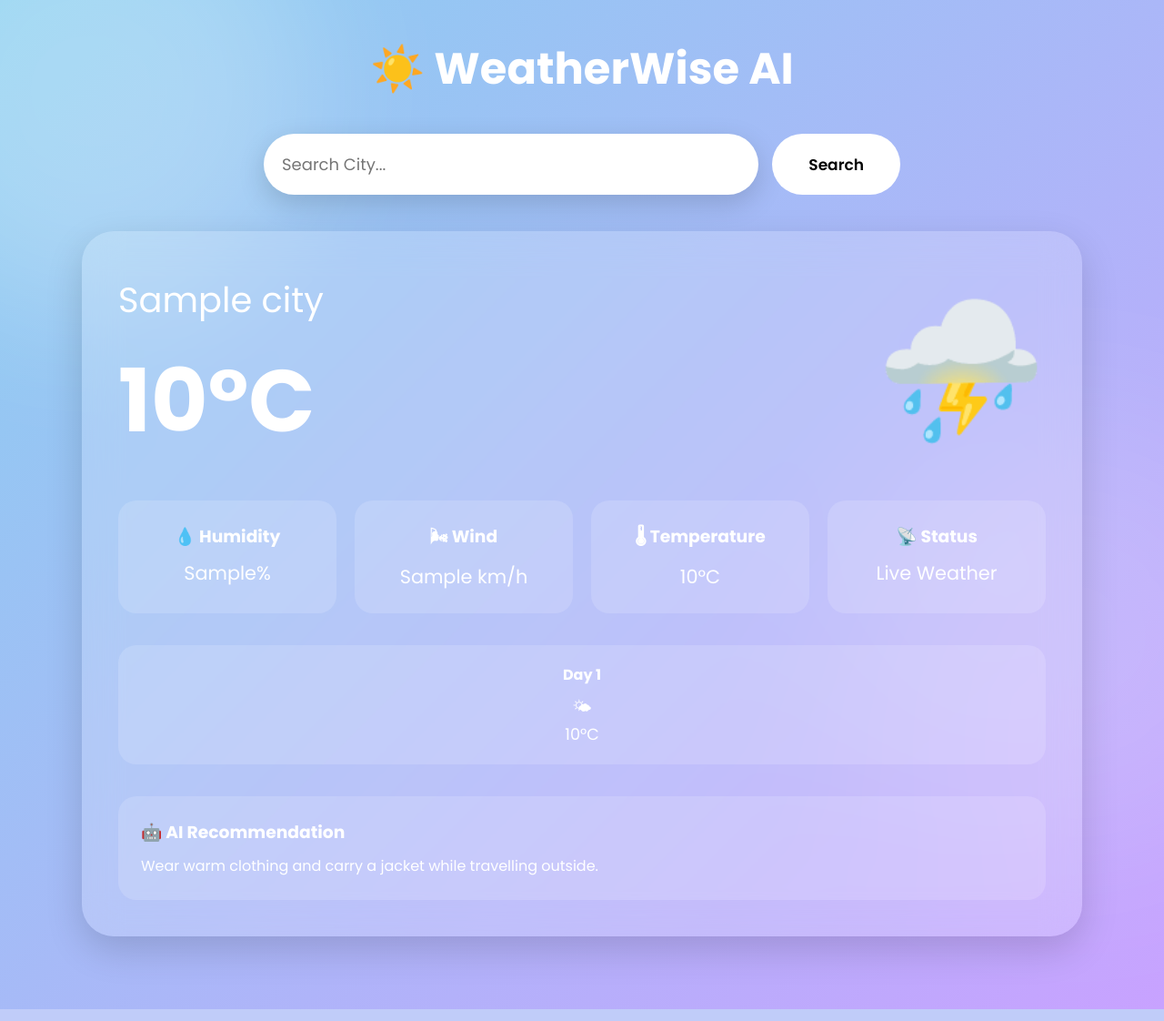
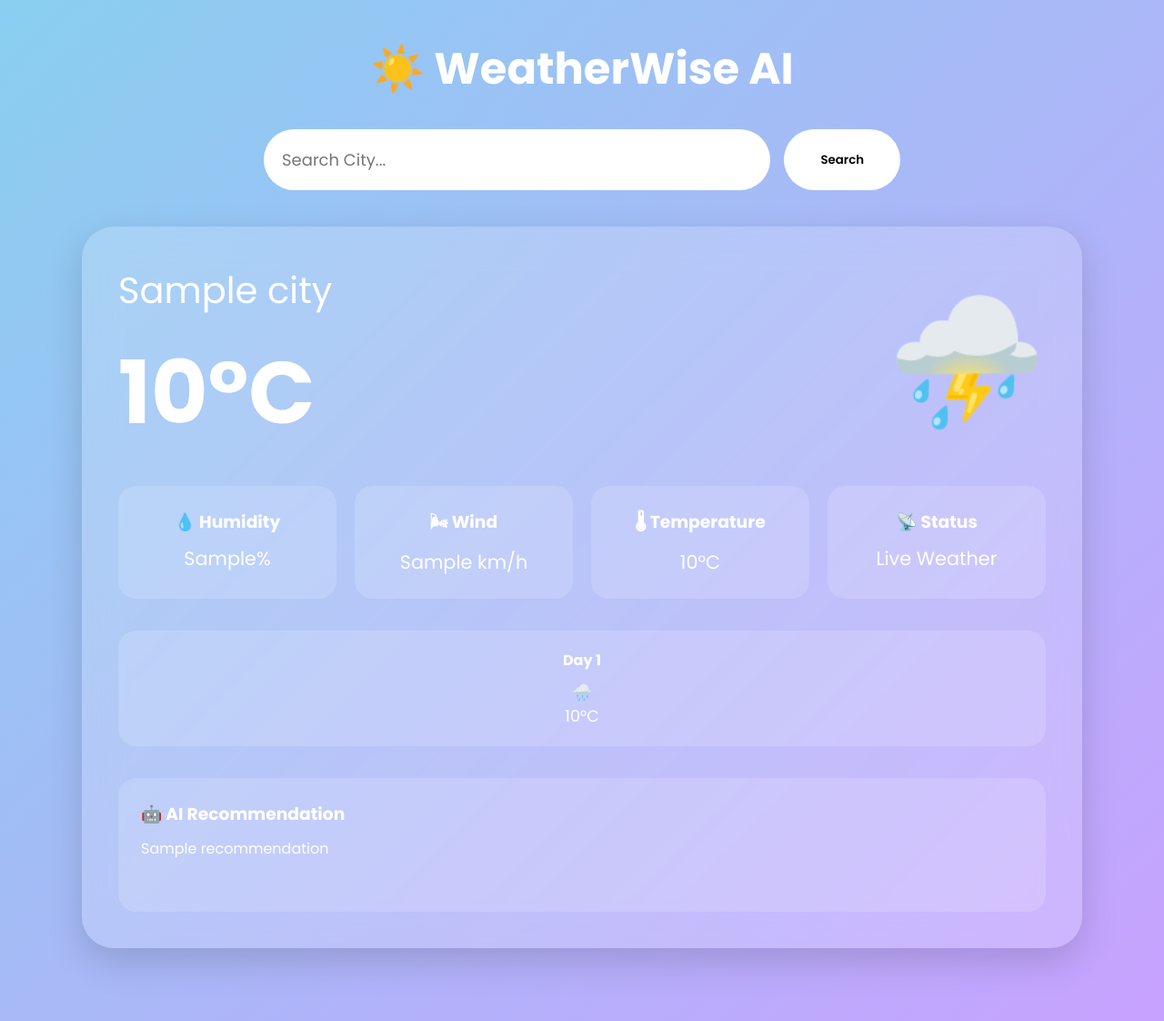
Before and after one commit to tresafernandod2024-ctrl/weather-application, a Django app: template frontend/weather/templates/index.html in a window 1280 px wide. Shown: the whole page at 91% size. Run offline with Django 5.2, Linux system fonts and the light colour scheme; the template is opened without the code that fills it: most values are stand-ins (such as "Sample title", 1, 10 or a date in 2020).

Commit message:
Added Lyzr AI integration and weather recommendations

```diff
--- a/frontend/weather/templates/index.html
+++ b/frontend/weather/templates/index.html
@@ -1,3 +1,4 @@
+
 <!DOCTYPE html>
 <html>
 
@@ -17,316 +18,168 @@
 }
 
 body{
-
 min-height:100vh;
-
-            background:
-            linear-gradient(
-                135deg,
-                #89CFF0,
-                #C8A2FF
-            );
-
+background:linear-gradient(135deg,#89CFF0,#C8A2FF);
+padding:40px;
 overflow-x:hidden;
-
-            padding:40px;
-        }
-
-        body::before{
-
-            content:"";
-
-            position:fixed;
-
-            width:500px;
-            height:500px;
-
-            background:
-            rgba(255,255,255,0.25);
-
-            border-radius:50%;
-
-            top:-150px;
-            left:-150px;
-
-            filter:blur(80px);
-
-            z-index:-1;
-        }
-
-        body::after{
-
-            content:"";
-
-            position:fixed;
-
-            width:500px;
-            height:500px;
-
-            background:
-            rgba(255,255,255,0.15);
-
-            border-radius:50%;
-
-            bottom:-150px;
-            right:-150px;
-
-            filter:blur(100px);
-
-            z-index:-1;
 }
 
 h1{
-
 text-align:center;
-
+font-size:3rem;
 color:white;
-
-            font-size:3rem;
-
-            margin-bottom:35px;
-
-            font-weight:700;
+margin-bottom:30px;
 }
 
 .search-container{
-
 width:700px;
-
 margin:auto;
-
 position:relative;
 }
 
 .search-box{
-
 display:flex;
-
 gap:15px;
 }
 
 .search-box input{
-
 flex:1;
-
 padding:20px;
-
 border:none;
-
-            border-radius:60px;
-
+border-radius:50px;
 font-size:18px;
-
 outline:none;
-
-            box-shadow:
-            0 10px 30px rgba(0,0,0,0.15);
 }
 
 .search-box button{
-
+padding:20px 40px;
 border:none;
-
-            border-radius:60px;
-
-            padding:20px 40px;
-
+border-radius:50px;
+background:white;
 cursor:pointer;
-
-            background:white;
-
-            font-size:17px;
-
 font-weight:600;
-
-            transition:.3s;
 }
 
-        .search-box button:hover{
-
-            transform:translateY(-2px);
+.loading{
+display:none;
+text-align:center;
+color:white;
+margin-top:15px;
+font-size:18px;
 }
 
 #suggestions{
-
 position:absolute;
-
-            top:75px;
-
 width:100%;
-
 background:white;
-
 border-radius:20px;
-
+margin-top:5px;
 overflow:hidden;
-
-            box-shadow:
-            0 15px 40px rgba(0,0,0,.15);
-
 z-index:999;
+box-shadow:0 10px 25px rgba(0,0,0,0.15);
 }
 
 .suggestion{
-
 padding:15px;
-
 cursor:pointer;
-
-            transition:.3s;
 }
 
 .suggestion:hover{
-
 background:#ece4ff;
 }
 
+.error{
+text-align:center;
+color:red;
+font-weight:bold;
+margin-top:20px;
+}
+
 .weather-card{
-
 width:1100px;
-
 margin:40px auto;
-
+padding:40px;
+border-radius:35px;
+background:rgba(255,255,255,0.18);
 backdrop-filter:blur(20px);
-
-            background:
-            rgba(255,255,255,0.18);
-
-            border-radius:35px;
-
-            padding:40px;
-
 color:white;
-
-            box-shadow:
-            0 15px 40px rgba(0,0,0,0.15);
+box-shadow:0 15px 40px rgba(0,0,0,0.15);
 }
 
 .top-section{
-
 display:flex;
-
 justify-content:space-between;
-
 align-items:center;
 }
 
 .city{
-
-            font-size:2.4rem;
-
+font-size:2.5rem;
 margin-bottom:10px;
 }
 
 .temp{
-
 font-size:6rem;
-
-            font-weight:700;
+font-weight:bold;
 }
 
 .weather-icon{
-
-            font-size:150px;
+font-size:140px;
 }
 
 .metrics{
-
 display:grid;
-
-            grid-template-columns:
-            repeat(4,1fr);
-
+grid-template-columns:repeat(4,1fr);
 gap:20px;
-
 margin-top:30px;
 }
 
 .metric-card{
-
-            background:
-            rgba(255,255,255,0.15);
-
+background:rgba(255,255,255,0.15);
 padding:25px;
-
 border-radius:20px;
-
 text-align:center;
 }
 
 .metric-card h3{
-
 margin-bottom:10px;
 }
 
 .metric-card p{
-
 font-size:1.3rem;
 }
 
 .forecast{
-
 display:flex;
-
 justify-content:space-between;
-
+gap:15px;
 margin-top:35px;
-
-            gap:15px;
 }
 
 .forecast-card{
-
 flex:1;
-
-            background:
-            rgba(255,255,255,0.15);
-
+background:rgba(255,255,255,0.15);
 padding:20px;
-
 border-radius:20px;
-
 text-align:center;
 }
 
 .forecast-card h4{
-
 margin-bottom:10px;
 }
 
 .forecast-card p{
-
 font-size:1.1rem;
 }
 
 .ai-card{
-
 margin-top:35px;
-
-            background:
-            rgba(255,255,255,0.15);
-
+background:rgba(255,255,255,0.15);
 padding:25px;
-
 border-radius:20px;
 }
 
 .ai-card h3{
-
 margin-bottom:10px;
-        }
-
-        .error{
-
-            width:700px;
-
-            margin:20px auto;
-
-            color:red;
-
-            text-align:center;
-
-            font-weight:bold;
 }
 
 </style>
@@ -357,6 +210,10 @@
 Search
 </button>
 
+</div>
+
+<div id="loading" class="loading">
+Loading weather...
 </div>
 
 <div id="suggestions"></div>
@@ -391,15 +248,23 @@
 
 <div class="weather-icon">
 
-            {% if weather.current.weather_code == 0 %}
+{% with code=weather.current.weather_code %}
+
+{% if code == 0 %}
 ☀️
-            {% elif weather.current.weather_code <= 3 %}
-                ⛅
-            {% elif weather.current.weather_code <= 67 %}
+{% elif code <= 3 %}
+🌤️
+{% elif code <= 48 %}
+☁️
+{% elif code <= 67 %}
 🌧️
+{% elif code <= 77 %}
+❄️
 {% else %}
 ⛈️
 {% endif %}
+
+{% endwith %}
 
 </div>
 
@@ -437,7 +302,17 @@
 
 <h4>Day {{ forloop.counter }}</h4>
 
-            <p>🌤</p>
+<p>
+{% if temp > 35 %}
+☀️
+{% elif temp > 28 %}
+🌤️
+{% elif temp > 20 %}
+⛅
+{% else %}
+🌧️
+{% endif %}
+</p>
 
 <p>{{ temp }}°C</p>
 
@@ -451,25 +326,15 @@
 
     <h3>🤖 AI Recommendation</h3>
 
-        {% if weather.current.temperature_2m > 35 %}
-
-        <p>
-            Drink plenty of water and avoid direct sunlight during afternoon hours.
-        </p>
-
-        {% elif weather.current.temperature_2m < 15 %}
-
-        <p>
-            Wear warm clothing and carry a jacket while travelling outside.
-        </p>
-
-        {% else %}
-
-        <p>
-            Pleasant weather today. Great time for outdoor activities.
-        </p>
-
-        {% endif %}
+    <pre style="
+        white-space: pre-wrap;
+        font-size: 16px;
+        line-height: 1.8;
+        font-family: 'Poppins', sans-serif;
+        margin-top: 10px;
+    ">
+{{ recommendation }}
+    </pre>
 
 </div>
 
@@ -496,11 +361,13 @@ async ()=>{
 
 suggestions.innerHTML="";
 return;
+
 }
 
 const response =
 await fetch(
-    `/autocomplete/?query=${query}`);
+`/autocomplete/?query=${query}`
+);
 
 const cities =
 await response.json();
@@ -520,7 +387,8 @@ async ()=>{
 
 cityInput.value = city;
 
-            suggestions.innerHTML="";
+suggestions.innerHTML = "";
+
 };
 
 suggestions.appendChild(div);
@@ -533,14 +401,29 @@ document.addEventListener(
 "click",
 function(e){
 
-if(!cityInput.contains(e.target))
-{
+if(
+!cityInput.contains(e.target)
+){
+
 suggestions.innerHTML="";
+
 }
+
+});
+
+document.querySelector("form")
+.addEventListener(
+"submit",
+function(){
+
+document.getElementById(
+"loading"
+).style.display="block";
 
 });
 
 </script>
 
 </body>
+
 </html>
```
Also changed, not shown: backend/ai_service.py (added, +34 -0 lines), backend/app.py (+20 -2 lines), backend/lyzr_service.py (added, +53 -0 lines), frontend/weather/views.py (+110 -49 lines). Lines whose indentation alone changed are shown as unchanged.
